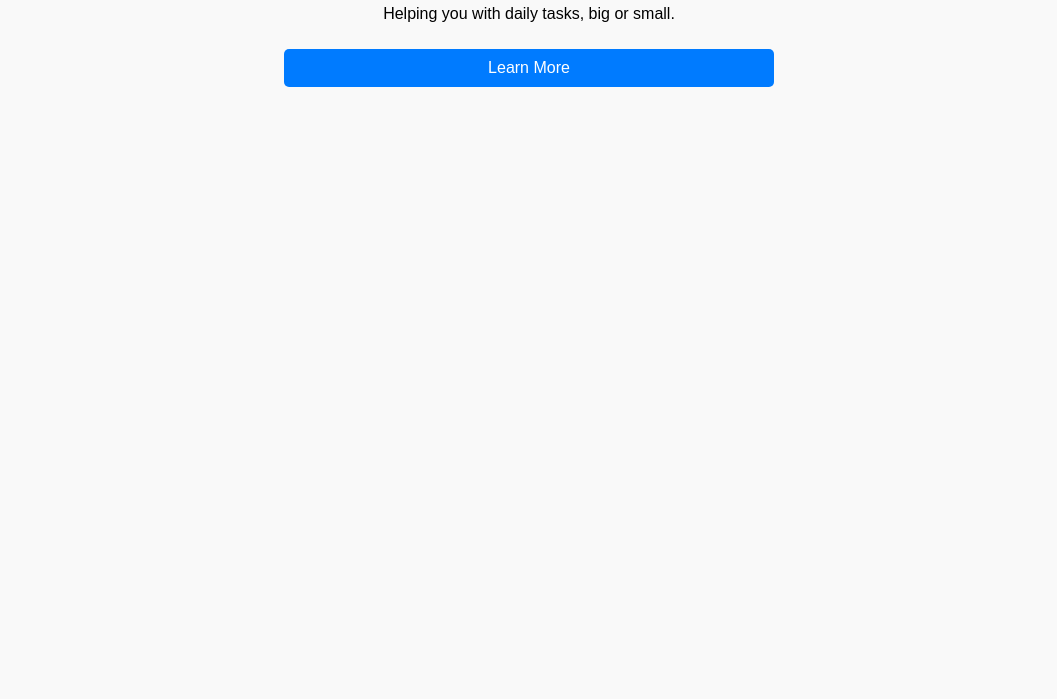
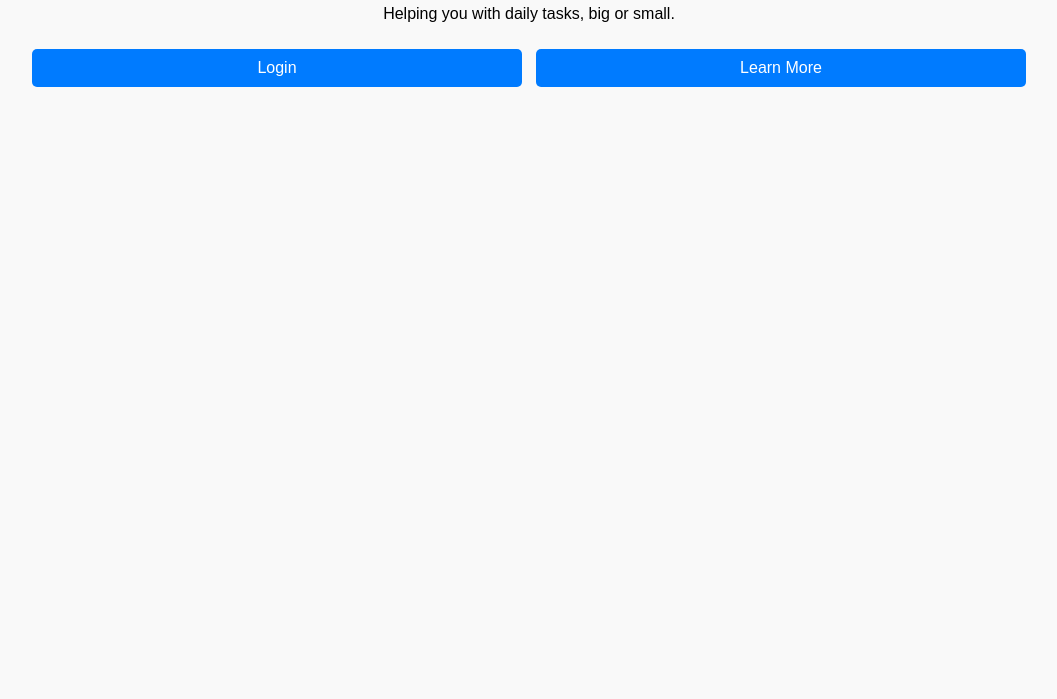
Before and after one commit to iBurnCake/lukeshelp, a plain HTML site: page HTML/index.html in a window 1280 px wide. Shown: the part 101-800 px from the top of the page, without its empty margins (111-1168 px from the left). Drawn offline with Linux system fonts and the light colour scheme; files that its build step writes are made by us from their sources; files whose address does not match are found by name.

Commit message:
Update index.html to include login button

```diff
--- a/HTML/index.html
+++ b/HTML/index.html
@@ -9,6 +9,8 @@
 <body>
     <h1>Welcome to Luke's Help</h1>
     <p>Helping you with daily tasks, big or small.</p>
+    <!-- Login Button -->
+    <button onclick="window.location.href='login.html'">Login</button>
     <button onclick="alert('Coming Soon!')">Learn More</button>
     <script src="script.js"></script>
 </body>
```
